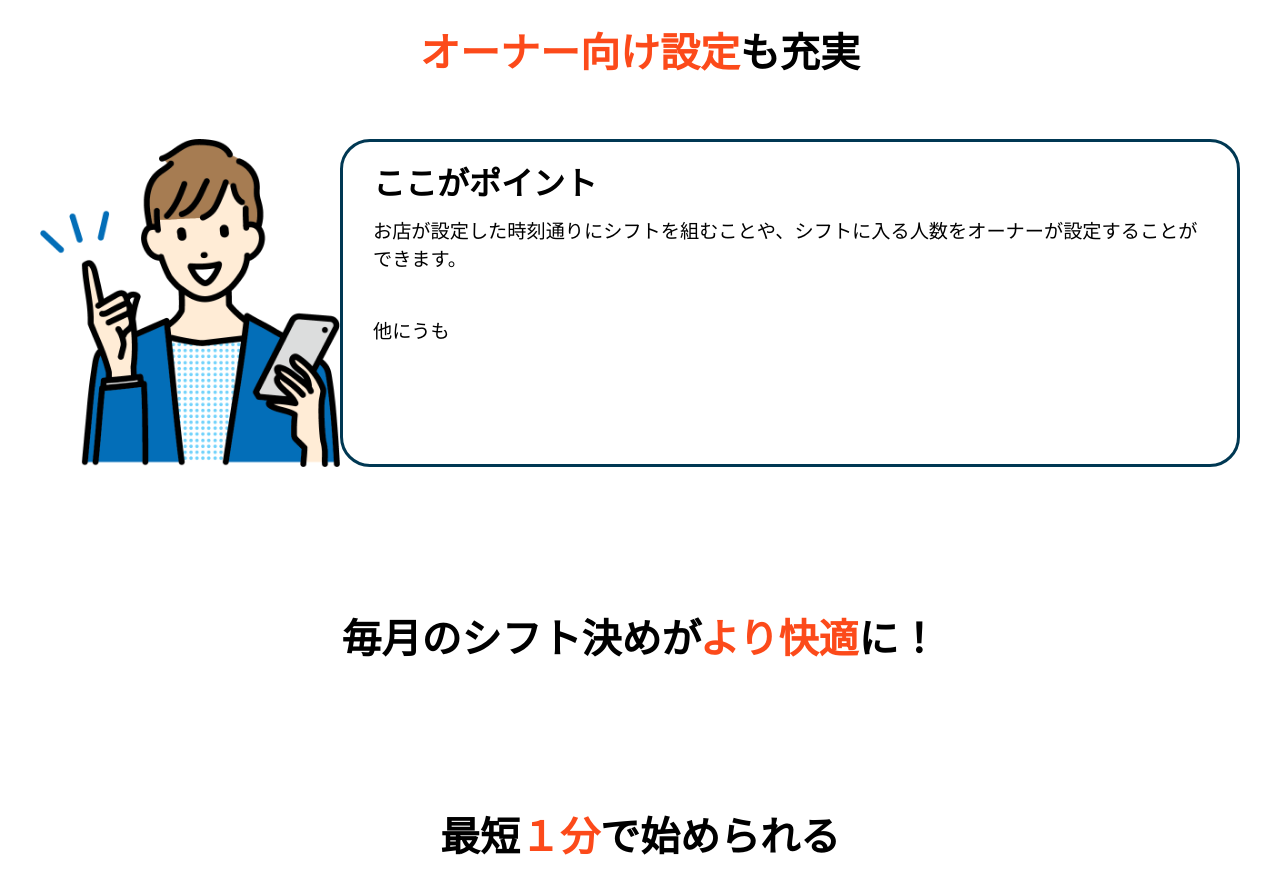
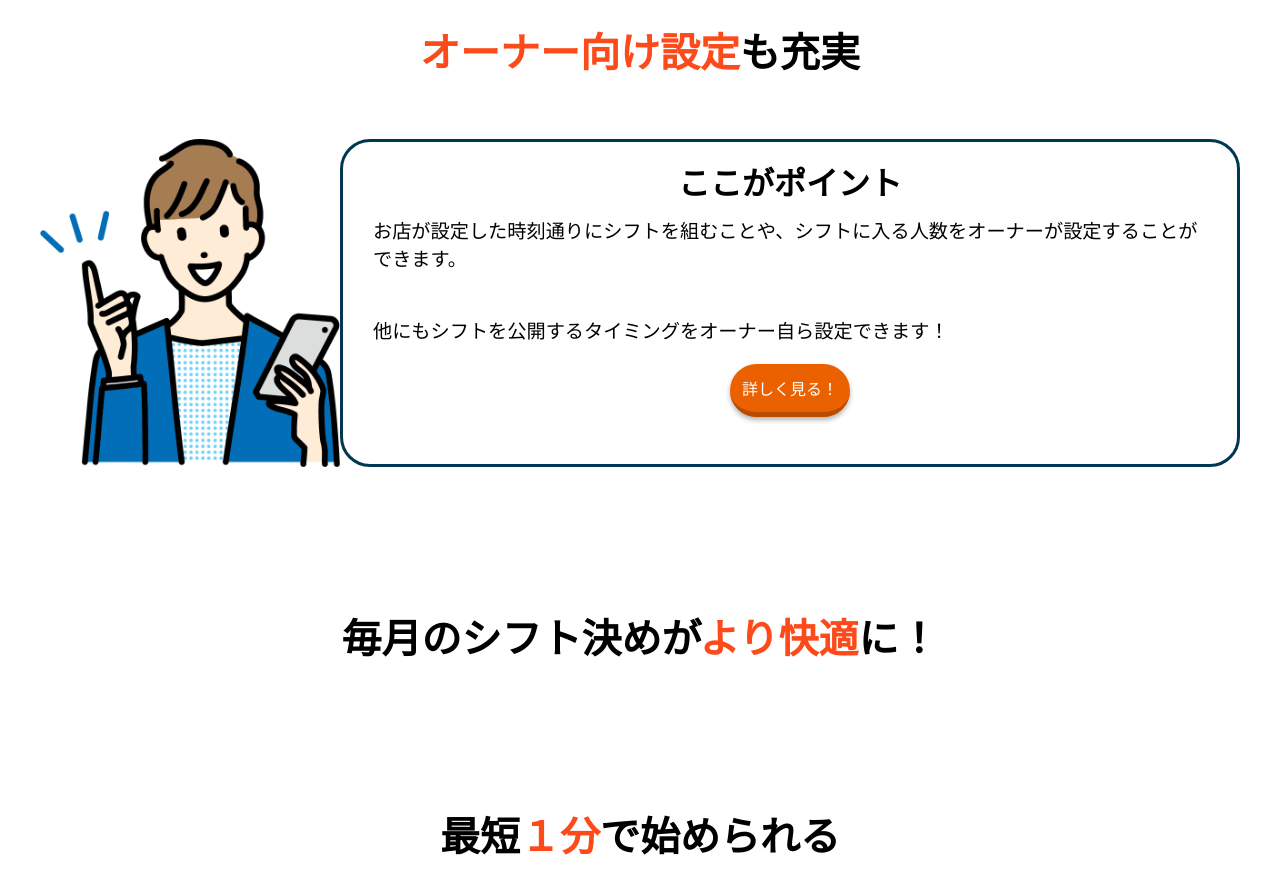
Before and after one commit to Takuchan/ShiftTapeWeb, a plain HTML site: page public/index.html in a window 1280 px wide. Shown: the part 3700-4593 px from the top of the page. Drawn offline with Linux system fonts and the light colour scheme; a web font is replaced by a local one.

Commit message:
オーナー設定を少しいじった

```diff
--- a/public/base.css
+++ b/public/base.css
@@ -301,6 +301,7 @@ main{
     margin: 0 auto;
     border-radius: 30px;
     min-width: 700px;
+    text-align: center;
 
   }
   .hukidashi h2{
@@ -317,6 +318,27 @@ main{
     padding-bottom: 32px;
     text-align:left;
     font-size: 1.2rem;
+  }
+  .hukidashi a{
+    text-decoration: none;
+  }
+  a.btn--orange {
+    color: #fff;
+    background-color: #eb6100;
+    border-bottom: 5px solid #b84c00;
+    padding: 12px;
+    border-radius: 100px;
+  }
+  a.btn--orange:hover {
+    margin-top: 3px;
+
+    color: #fff;
+    background: #f56500;
+    border-bottom: 2px solid #b84c00;
+  }
+  a.btn--shadow {
+    -webkit-box-shadow: 0 3px 5px rgba(0, 0, 0, .3);
+    box-shadow: 0 3px 5px rgba(0, 0, 0, .3);
   }
   section h3 span{
     color: #fc4a1a;
--- a/public/index.html
+++ b/public/index.html
@@ -172,7 +172,9 @@
             <div class="hukidashi">
               <h2>ここがポイント</h2>
               <p>お店が設定した時刻通りにシフトを組むことや、シフトに入る人数をオーナーが設定することができます。</p>
-              <p>他にうも</p>
+              <p>他にもシフトを公開するタイミングをオーナー自ら設定できます！</p>
+
+              <a href="" class="btn btn--orange btn--cubic btn--shadow">詳しく見る！</a>
             </div>
 
         </div>
```
